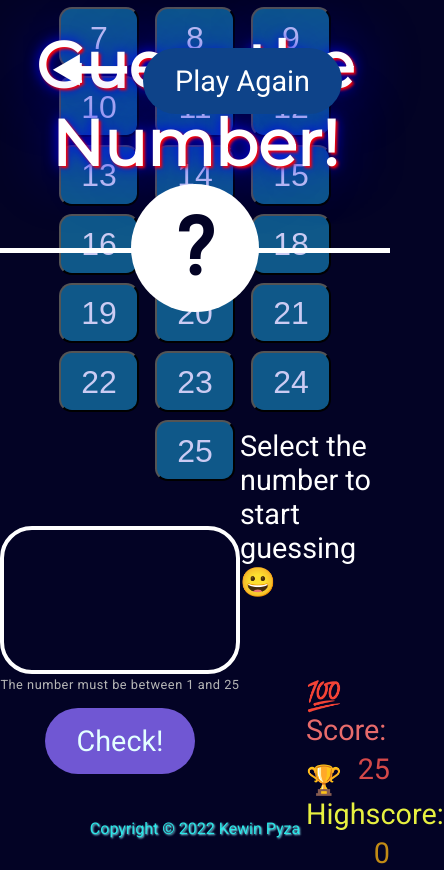
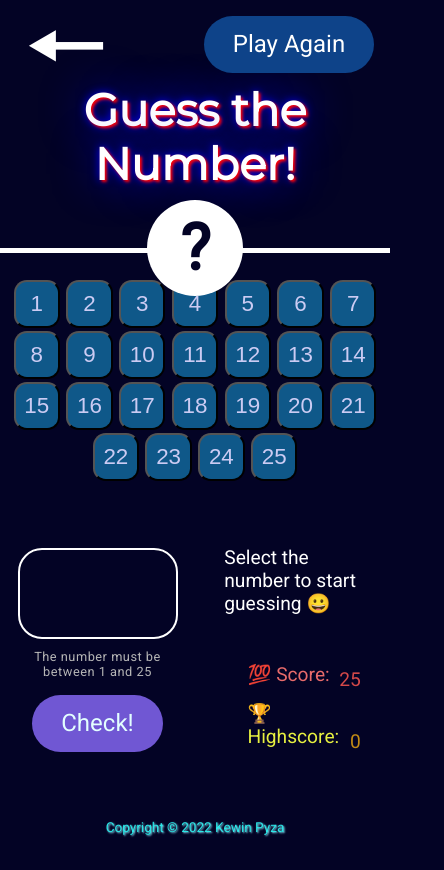
Before and after one commit to kewinpyza/Guess-Number-Game, a plain HTML site: page index.html in a window 390 px wide. Shown: the whole page, 444 px wide, since content can reach past the window. After the commit the page ends 844 px from the top, so only its background shows below. Drawn offline with Linux system fonts and the light colour scheme.

Commit message:
Make some responsive

```diff
--- a/styles/app.css
+++ b/styles/app.css
@@ -33,7 +33,6 @@ footer {
 
 .box-numbers {
   margin: 0 auto;
-  width: 85%;
   height: 27vh;
   display: flex;
   flex-wrap: wrap;
@@ -45,12 +44,12 @@ footer {
   display: flex;
   flex-direction: column;
   align-items: center;
-  width: 32rem;
+  width: 35%;
 }
 
 .right {
   font-size: 1.8rem;
-  width: 32rem;
+  width: 35%;
   text-align: left;
   position: relative;
 }
@@ -70,8 +69,8 @@ h1 {
 }
 
 .display-number {
-  width: 8rem;
-  height: 8rem;
+  width: 7.5rem;
+  height: 7.5rem;
   display: flex;
   align-items: center;
   justify-content: center;
@@ -97,7 +96,7 @@ h1 {
 }
 
 .label {
-  width: 56%;
+  width: 50%;
   margin-left: auto;
 }
 
@@ -165,7 +164,7 @@ h1 {
   width: 15rem;
   text-align: center;
   padding: 1.5rem;
-  margin-bottom: 0.2rem;
+  margin-bottom: 0.6rem;
 }
 
 .btn {
@@ -197,11 +196,11 @@ h1 {
   background-color: #0f5889;
   color: #cbcbf3;
   width: 5rem;
-  height: 3.8rem;
+  height: 4rem;
   border-radius: 0.8rem;
   line-height: 2.5rem;
   font-size: 2rem;
-  margin: 0.5rem 0.5rem 0 0.5rem;
+  margin: 0.3rem 0.3rem 0 0.3rem;
   display: flex;
   justify-content: center;
   align-items: center;
@@ -222,3 +221,109 @@ h1 {
 .nope {
   visibility: hidden;
 }
+
+/* RESSPONSIVE  */
+@media (max-width: 1182px) {
+  h1 {
+    font-size: 2.8rem;
+  }
+  .btn {
+    font-size: 1.5rem;
+    padding: 0.9rem 1.8rem;
+  }
+  .box-item {
+    width: 3.8rem;
+    height: 3.5rem;
+    border-radius: 0.8rem;
+    font-size: 1.8rem;
+  }
+  .label {
+    font-size: 1.5rem;
+    width: 60%;
+  }
+  .guess {
+    font-size: 4.2rem;
+    width: 13.5rem;
+  }
+}
+
+@media (max-width: 930px) {
+  h1 {
+    top: 55%;
+  }
+  .again {
+    right: 1rem;
+    top: 1rem;
+  }
+  .back-arrow {
+    left: 1.5rem;
+    transform: translateY(-1.5rem);
+  }
+  .back-arrow:hover {
+    transform: translateY(-1.7rem);
+  }
+  .display-number {
+    width: 6rem;
+    height: 6rem;
+    font-size: 4rem;
+  }
+  .box-item {
+    width: 3.2rem;
+    height: 3rem;
+    border-radius: 0.8rem;
+    font-size: 1.6rem;
+  }
+  .info {
+    margin-bottom: 3rem;
+    font-size: 1.35rem;
+  }
+  .guess {
+    border: 3px solid white;
+    border-radius: 1.8rem;
+    font-size: 3.8rem;
+    width: 12rem;
+    padding: 1.3rem;
+  }
+  .label {
+    font-size: 1.4rem;
+    width: 65%;
+  }
+}
+
+@media (max-width: 830px) {
+  .box-item {
+    width: 3.8rem;
+    border-radius: 0.8rem;
+    font-size: 1.6rem;
+    margin: 0.2rem 0.2rem 0 0.2rem;
+  }
+  .label {
+    width: 75%;
+  }
+}
+
+@media (max-width: 625px) {
+  body {
+    font-size: 0.85rem;
+  }
+  .box-item {
+    width: 2.9rem;
+    border-radius: 0.8rem;
+    font-size: 1.4rem;
+  }
+  .info {
+    margin-bottom: 3rem;
+    font-size: 1.2rem;
+  }
+  .guess {
+    border: 2px solid white;
+    border-radius: 1.5rem;
+    font-size: 3rem;
+    width: 10rem;
+    padding: 1rem;
+  }
+  .label {
+    width: 83%;
+    font-size: 1.2rem;
+  }
+}
```
